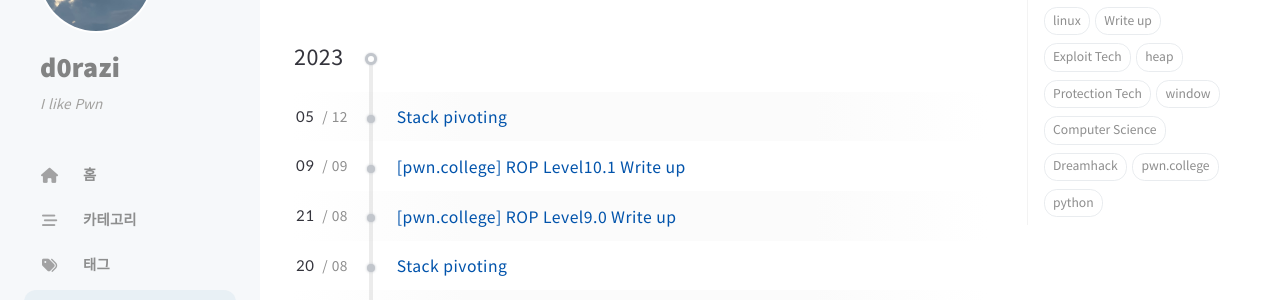
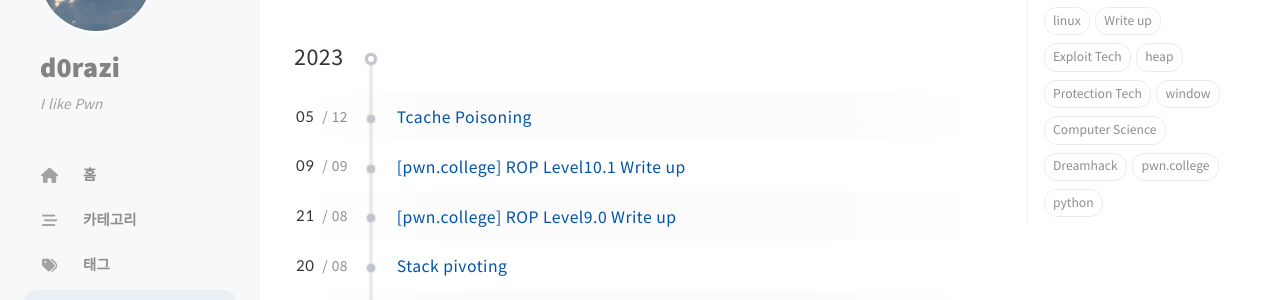
Before and after one commit to d0razi/d0razi.github.io, a Jekyll site: the page built from _tabs/archives.md, in a window 1280 px wide and 900 px high. Shown: the part 129-429 px from the top of the window. Built offline with Jekyll 4.4.1, drawn with Linux system fonts in a browser that asks for light colours; cached includes are drawn as plain includes; comment, search, counter and statistics services are not loaded.

Commit message:
edit post

```diff
--- a/_posts/2023-12-05-tcache-poisoning.md
+++ b/_posts/2023-12-05-tcache-poisoning.md
@@ -1,5 +1,5 @@
 ---
-title: "Stack pivoting"
+title: "Tcache Poisoning"
 author: d0razi
 date: 2023-12-05 13:00
 categories: [InfoSec, Pwn]
```
